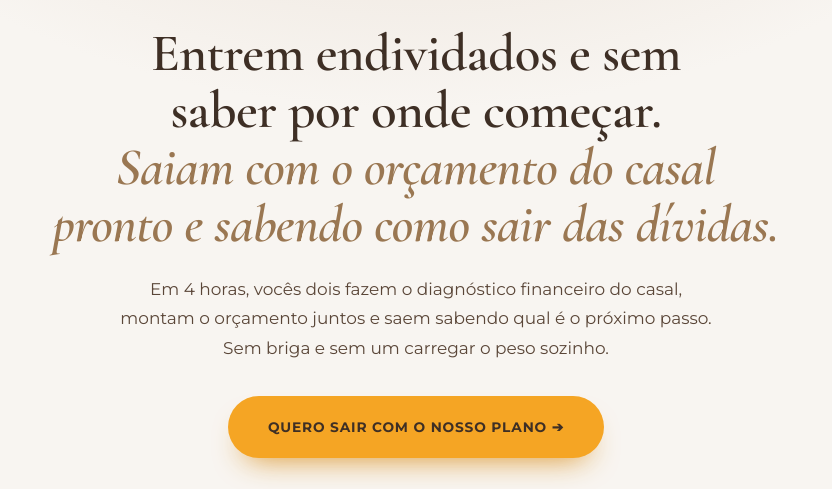
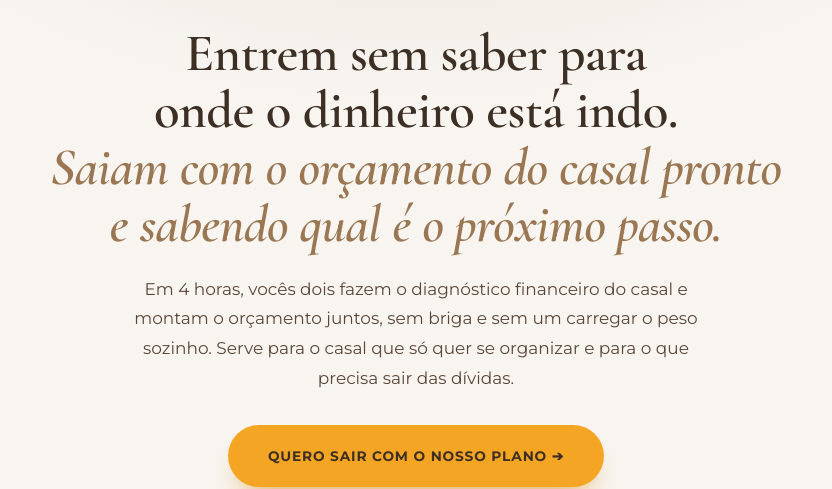
Before and after one commit to falecomdoismaisum-debug/doismaisum, a plain HTML site: page index.html in a window 1280 px wide. Shown: the part 318-807 px from the top of the page, without its empty margins (224-1056 px from the left). Drawn offline with nearby package versions, Linux system fonts and the light colour scheme.

Commit message:
Título da abertura sem a palavra endividados e apoio em dois níveis
Co-Authored-By: Claude Fable 5.2 <noreply@anthropic.com>

```diff
--- a/index.html
+++ b/index.html
@@ -324,8 +324,8 @@ dialog img{width:100%;border-radius:12px;cursor:zoom-out}
 <header class="hero">
   <img class="hero__logo" src="assets/logo.png" alt="Imersão Dois mais Um" width="501" height="258">
   <p class="hero__data">Evento online e ao vivo · dia 28/11 <span>das 14:30 às 18:30</span></p>
-  <h1>Entrem endividados e sem saber por onde começar. <span>Saiam com o orçamento do casal pronto e sabendo como sair das dívidas.</span></h1>
-  <p class="hero__texto">Em 4 horas, vocês dois fazem o diagnóstico financeiro do casal, montam o orçamento juntos e saem sabendo qual é o próximo passo. Sem briga e sem um carregar o peso sozinho.</p>
+  <h1>Entrem sem saber para onde o dinheiro está indo. <span>Saiam com o orçamento do casal pronto e sabendo qual é o próximo passo.</span></h1>
+  <p class="hero__texto">Em 4 horas, vocês dois fazem o diagnóstico financeiro do casal e montam o orçamento juntos, sem briga e sem um carregar o peso sozinho. Serve para o casal que só quer se organizar e para o que precisa sair das dívidas.</p>
   <div class="cta"><a class="btn" href="https://pay.hotmart.com/V108424352J">Quero sair com o nosso plano ➔</a></div>
 </header>
 
```
Also changed, not shown: 1 other file.
